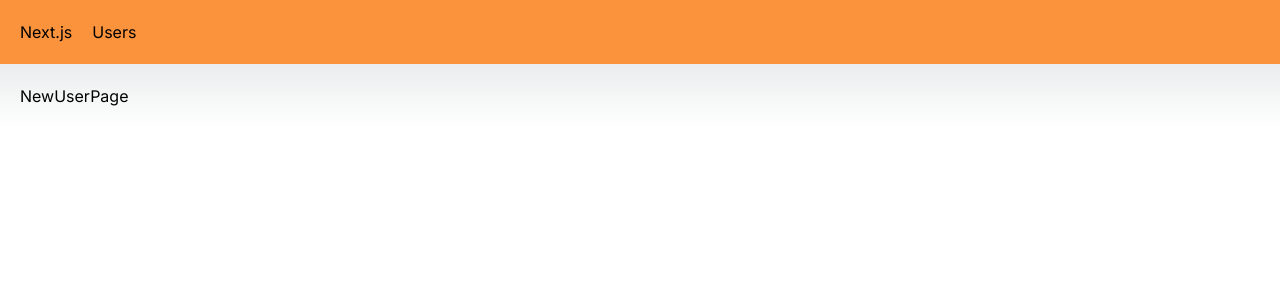
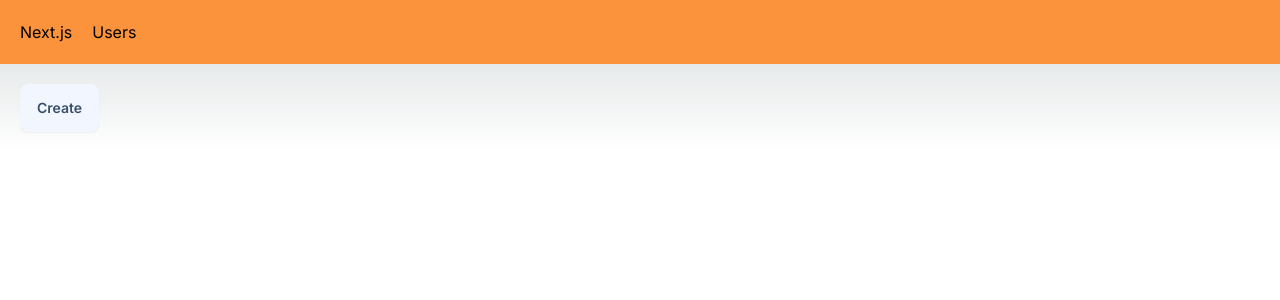
Before and after one commit to sachinjdv7/Nextjs-fundamentals, a Next.js app: page /users/new in a window 1280 px wide. Shown: the top 300 px of the page. Built offline with nearby package versions, Linux system fonts and the light colour scheme.

Commit message:
programatic navigaiton

```diff
--- a/app/users/new/page.tsx
+++ b/app/users/new/page.tsx
@@ -1,7 +1,14 @@
+"use client";
+import { useRouter } from "next/navigation";
 import React from "react";
 
 const NewUserPage = () => {
-  return <div>NewUserPage</div>;
+  const router = useRouter();
+  return (
+    <button className="btn" onClick={() => router.push("/users")}>
+      Create
+    </button>
+  );
 };
 
 export default NewUserPage;
--- a/app/users/page.tsx
+++ b/app/users/page.tsx
@@ -1,3 +1,4 @@
+import Link from "next/link";
 import UserTable from "./UserTable";
 
 interface Props {
@@ -10,6 +11,9 @@
   return (
     <>
       <h1>Users</h1>
+      <Link href="users/new" className="btn">
+        New User
+      </Link>
       <UserTable sortOrder={sortOrder} />
     </>
   );
```
